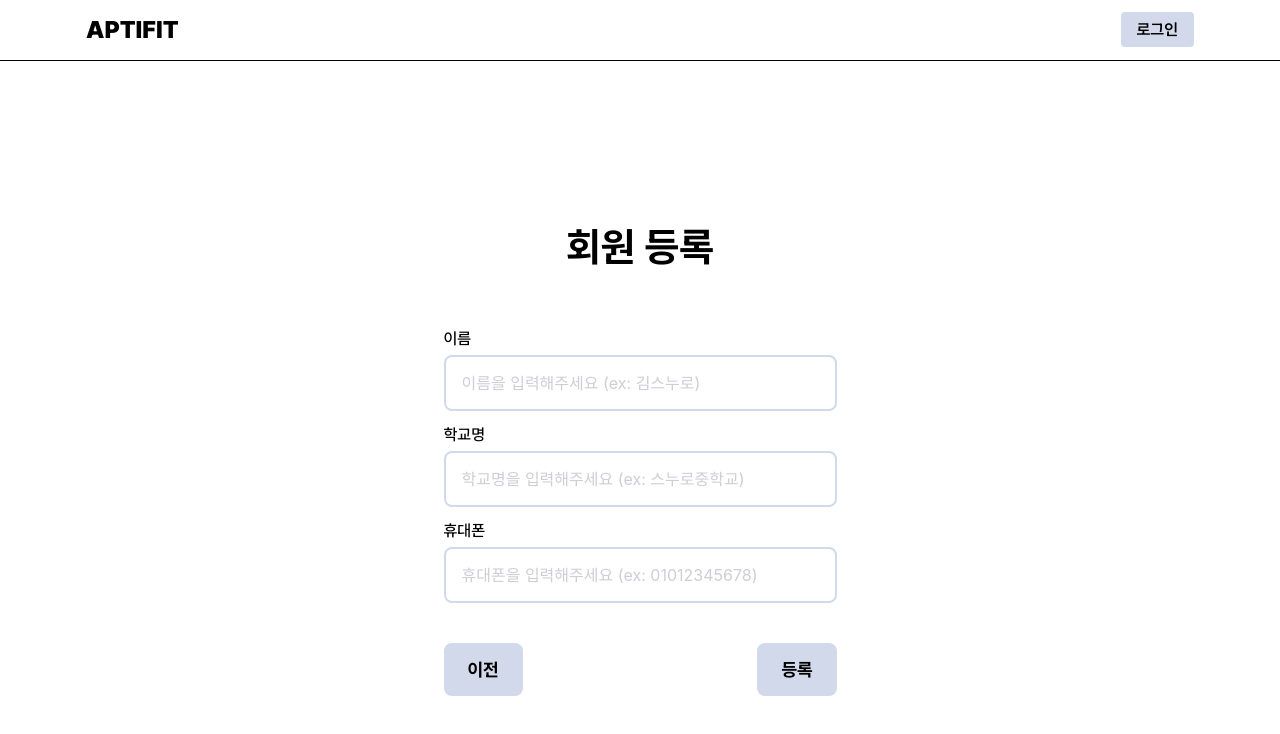
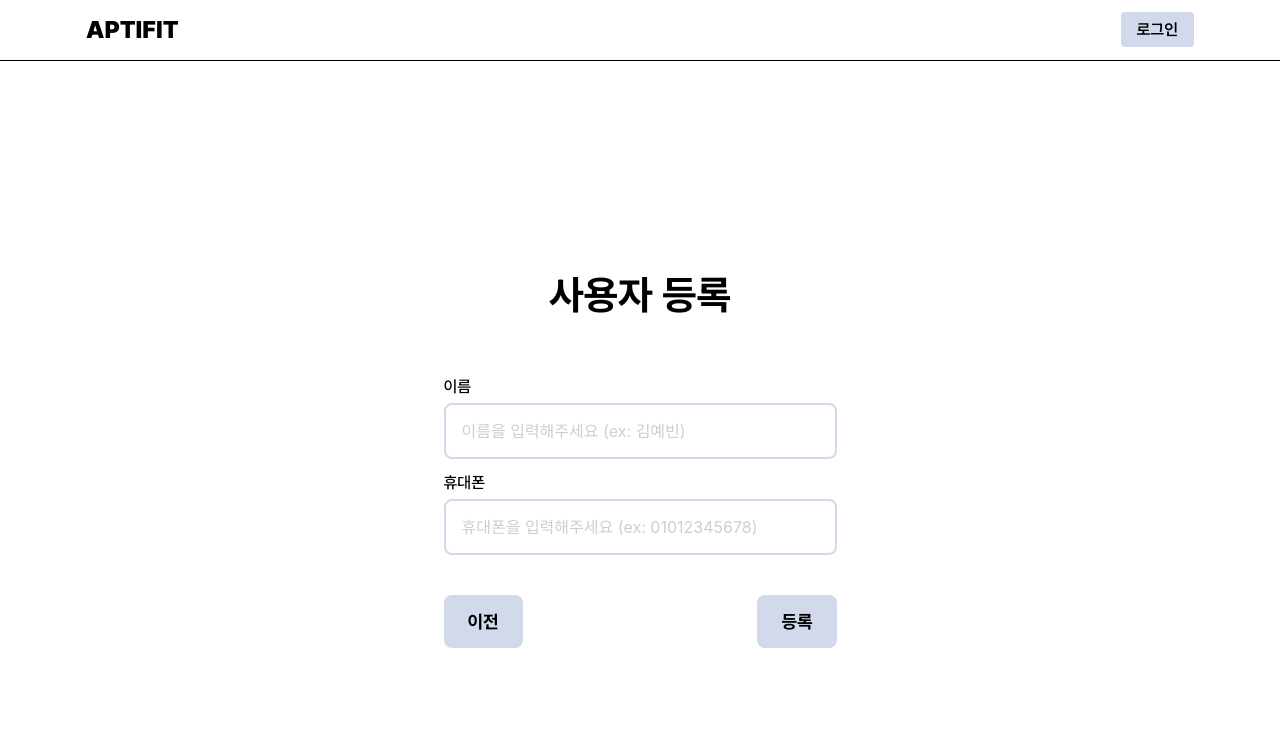
Before and after one commit to hyunzsu/aptimizer--aptifit, a Next.js app: page /register in a window 1280 px wide. Shown: the top 734 px of the page. Built offline with nearby package versions, Linux system fonts and the light colour scheme.

Commit message:
[🎨UI] Register에서 학교 제거

```diff
--- a/src/app/register/page.tsx
+++ b/src/app/register/page.tsx
@@ -7,7 +7,6 @@ import s from "./RegisterPage.module.css";
 
 const RegisterPage = () => {
   const [name, setName] = useState("");
-  const [school, setSchool] = useState("");
   const [phone, setPhone] = useState("");
   const [loading, setLoading] = useState(false);
 
@@ -23,7 +22,7 @@ const RegisterPage = () => {
   const handleFormSubmit = async (e) => {
     e.preventDefault();
 
-    if (name === "" || school === "" || phone === "") {
+    if (name === "" || phone === "") {
       alert("모든 필드를 채워주세요!");
       return;
     }
@@ -36,7 +35,6 @@ const RegisterPage = () => {
     // 회원가입 후 페이지1 데이터 세션 스토리지에 보관
     setLoading(true);
     const res = await registerUser();
-    console.log(res);
 
     // 이미 등록된 사용자일 때
     if (res.authorization === false) {
@@ -49,7 +47,7 @@ const RegisterPage = () => {
     sessionStorage.setItem("bootcamp1", JSON.stringify(res));
 
     // 유저 프로필 데이터 세션 스토리지에 보관
-    sessionStorage.setItem("user", JSON.stringify({ name, school, phone }));
+    sessionStorage.setItem("user", JSON.stringify({ name, phone }));
 
     // 페이지 이동
     router.push("/information");
@@ -60,14 +58,6 @@ const RegisterPage = () => {
     const input = e.target.value;
     const filteredInput = input.replace(/[0-9a-zA-Z]/g, "");
     setName(filteredInput);
-  };
-
-  // 학교
-  const handleSchoolChange = (e) => {
-    const input = e.target.value;
-
-    const filteredInput = input.replace(/[0-9a-zA-Z]/g, "");
-    setSchool(filteredInput);
   };
 
   // 휴대폰 번호
@@ -82,12 +72,12 @@ const RegisterPage = () => {
   // 회원가입
   const registerUser = async () => {
     try {
-      const response = await fetch(`${process.env.NEXT_PUBLIC_INITIALIZE_BOOTCAMP}`, {
+      const response = await fetch(`${process.env.NEXT_PUBLIC_INITIALIZE_HANLA}`, {
         method: "POST",
         headers: {
           "Content-Type": "application/json",
         },
-        body: JSON.stringify({ name, school, phone }),
+        body: JSON.stringify({ name, phone }),
       });
 
       // 응답이 성공적인지 확인
@@ -105,28 +95,21 @@ const RegisterPage = () => {
   };
 
   if (loading) {
-    return <Loading text="회원 등록을 진행 중입니다..." />;
+    return <Loading text="사용자 등록을 진행 중입니다..." />;
   }
 
   return (
     <main className={s.RegisterPage}>
       <div className={s.container}>
-        <h2 className={s.title}>회원 등록</h2>
+        <h2 className={s.title}>사용자 등록</h2>
         <form className={s.form} onSubmit={handleFormSubmit}>
           <div className={s.inputContainer}>
             <Input
               label="이름"
               name="name"
               value={name}
-              placeholder="이름을 입력해주세요 (ex: 김스누로)"
+              placeholder="이름을 입력해주세요 (ex: 김예빈)"
               onChange={handleNameChange}
-            />
-            <Input
-              label="학교명"
-              name="school"
-              value={school}
-              placeholder="학교명을 입력해주세요 (ex: 스누로중학교)"
-              onChange={handleSchoolChange}
             />
             <Input
               label="휴대폰"
```
